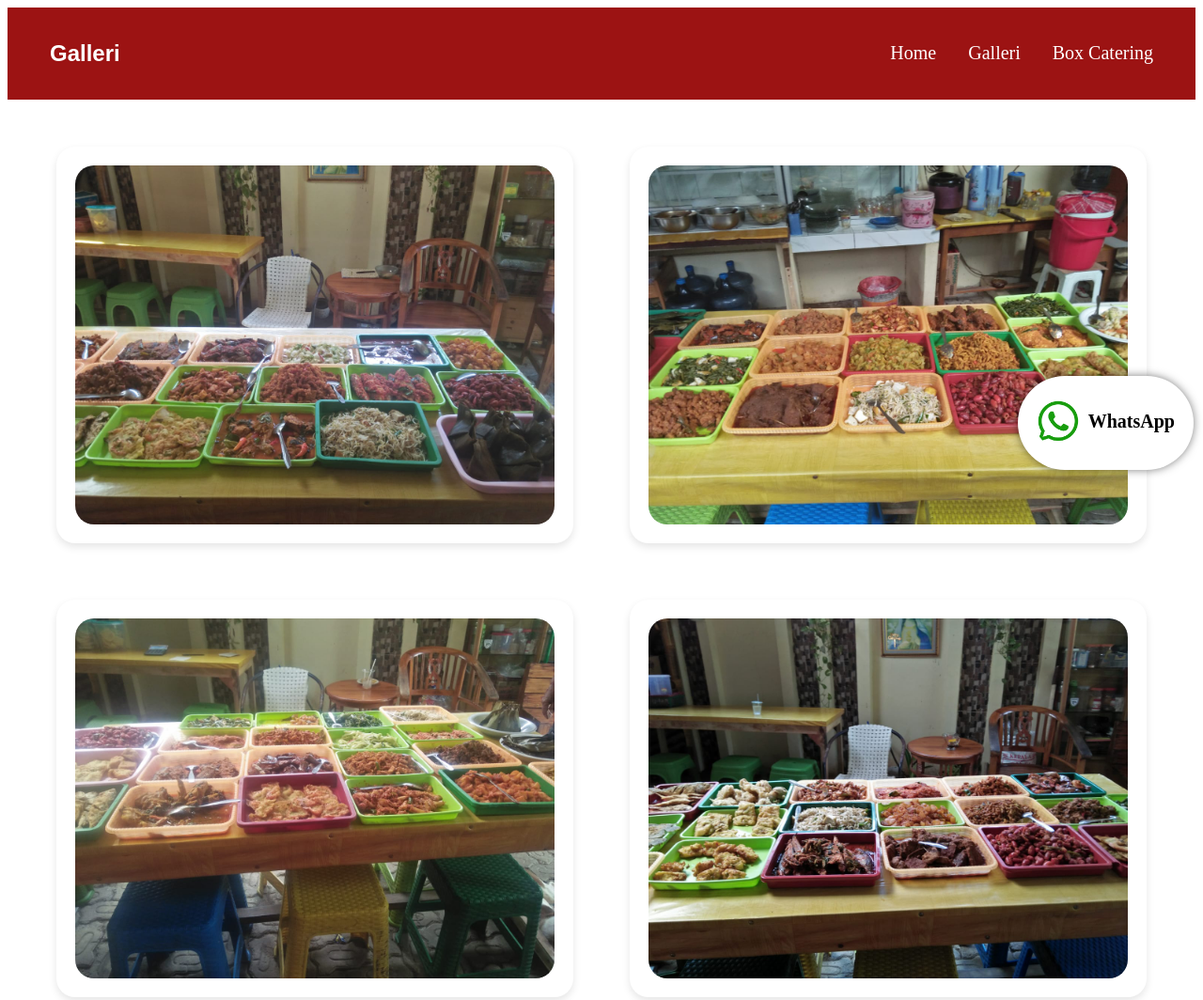
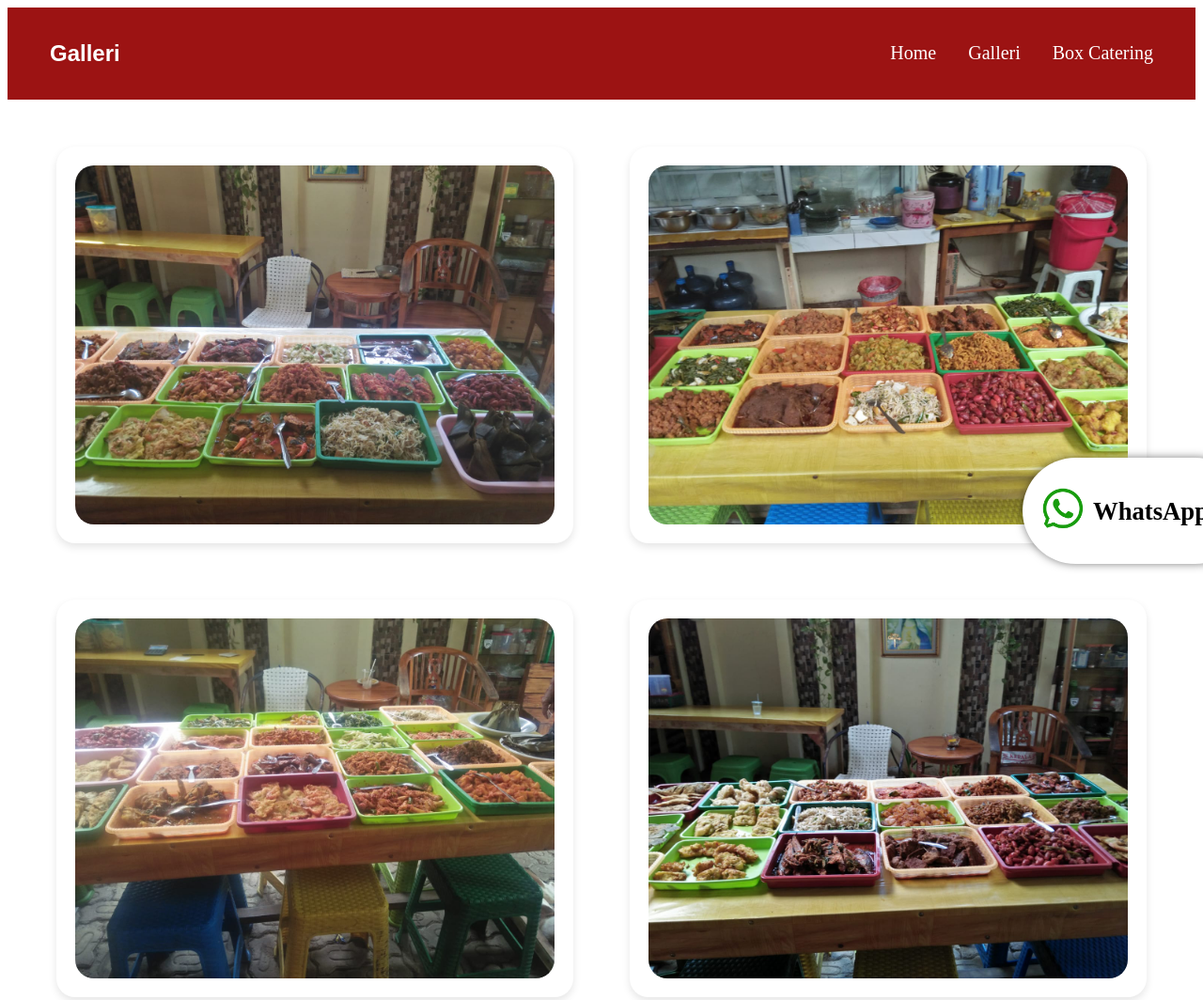
Before and after one commit to gchristiansun/Christian, a plain HTML site: page galeri.html in a window 1280 px wide. Shown: the top 1064 px of the page at 94% size. Drawn offline with Linux system fonts and the light colour scheme.

Commit message:
revisi lagi

```diff
--- a/galeri.html
+++ b/galeri.html
@@ -110,14 +110,15 @@
 
             .floating {
                 position: fixed;
-                right: 10px;
-                bottom: 300px;
+                left: 85%;
+                bottom: 200px;
                 padding: 20px;
                 background: white;
                 box-shadow: 0 0 10px rgba(0, 0, 0, 0.5);
                 border-radius: 100px;
                 display: flex;
                 align-items: center;
+                width: 200px
             }
         </style>
     </head>
@@ -174,7 +175,7 @@
             <a href="https://api.whatsapp.com/send?phone=6281311841240&text=Hello%20from%20WhatsApp" target="_blank">
                 <div class="floating">
                     <img src="asset/pngwing.com.png" style="width: 45px;">
-                    <h2 style="margin-left: 10px; color: black; font-size: 15pt;">WhatsApp</h2>
+                    <h2 style="margin-left: 10px; color: black; font-size: 20pt;">WhatsApp</h2>
                 </div>
             </a>
             <script>
```
Also changed, not shown: index.html (+11 -3 lines), katering.html (+4 -3 lines).
